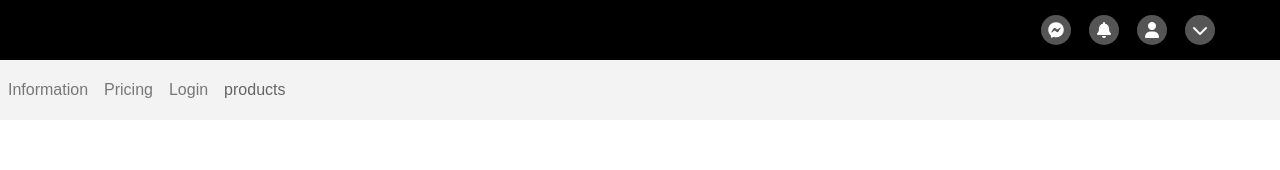
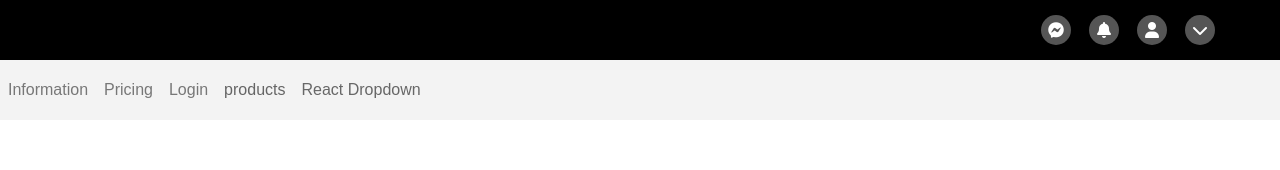
Before and after one commit to savus/ReactDropdownMenus, a React (Vite) app: page / in a window 1280 px wide. Shown: the top 170 px of the page. Built offline with nearby package versions, Linux system fonts and the light colour scheme.

Commit message:
set up first stage of react-component based version of dropdown-menu

```diff
--- a/src/Components/Header.tsx
+++ b/src/Components/Header.tsx
@@ -1,8 +1,17 @@
+import { useState } from "react";
 import "../css/header.css";
+import { ReactDropdown } from "./ReactDropdown";
 
+export type TActiveTabState = "none" | "react-dropdown";
 export function Header() {
+  const [activeTabState, setActiveTabState] = useState<TActiveTabState>("none");
   return (
-    <div className="header">
+    <div
+      className="header"
+      onClick={() => {
+        if (activeTabState !== "none") setActiveTabState("none");
+      }}
+    >
       <div className="dropdown" data-dropdown>
         <button className="link" data-dropdown-button>
           Information
@@ -95,6 +104,12 @@ export function Header() {
           </div>
         </div>
       </a>
+      <ReactDropdown
+        activeTabState={activeTabState}
+        setActiveTabState={(activeTabState) => {
+          setActiveTabState(activeTabState);
+        }}
+      />
     </div>
   );
 }
--- /dev/null
+++ b/src/Components/ReactDropdown.tsx
@@ -0,0 +1,44 @@
+import { useState } from "react";
+import "../css/react-dropdown.css";
+import { TActiveTabState } from "./Header";
+
+export function ReactDropdown({
+  activeTabState,
+  setActiveTabState,
+}: {
+  activeTabState: TActiveTabState;
+  setActiveTabState: (state: TActiveTabState) => void;
+}) {
+  return (
+    <>
+      <div
+        className={`react-dropdown ${
+          activeTabState === "react-dropdown" ? "active" : ""
+        }`}
+      >
+        <button
+          className="react-dropdown-button"
+          onClick={() => {
+            if (activeTabState === "none") setActiveTabState("react-dropdown");
+            else setActiveTabState("none");
+          }}
+        >
+          React Dropdown
+        </button>
+        <div className="react-dropdown-menu">
+          <div className="react-header">React Products</div>
+          <ul className="item-list">
+            <li>
+              <a href="#">Item 1</a>
+              <a href="#">Item 2</a>
+              <a href="#">Item 3</a>
+              <a href="#">Item 4</a>
+              <a href="#">Item 5</a>
+              <a href="#">Item 6</a>
+            </li>
+          </ul>
+        </div>
+      </div>
+    </>
+  );
+}
--- /dev/null
+++ b/src/css/react-dropdown.css
@@ -0,0 +1,31 @@
+.react-dropdown {
+  position: relative;
+}
+
+.react-dropdown-button {
+  all: unset;
+  color: #676767;
+  cursor: pointer;
+}
+
+.react-dropdown-button:hover {
+  color: #262626;
+}
+
+.react-dropdown-menu {
+  position: absolute;
+  padding: 1rem;
+  background-color: white;
+  color: black;
+  box-shadow: 0px 2px 5px 0px rgba(0, 0, 0, 0.1);
+  top: var(--header-height);
+  transition: opacity var(--transition-duration) ease-in-out,
+    transform var(--transition-duration) ease-in-out;
+  opacity: 0;
+  transform: translateY(-20px);
+}
+
+.react-dropdown.active .react-dropdown-button + .react-dropdown-menu {
+  opacity: 1;
+  transform: translateY(0);
+}
```
